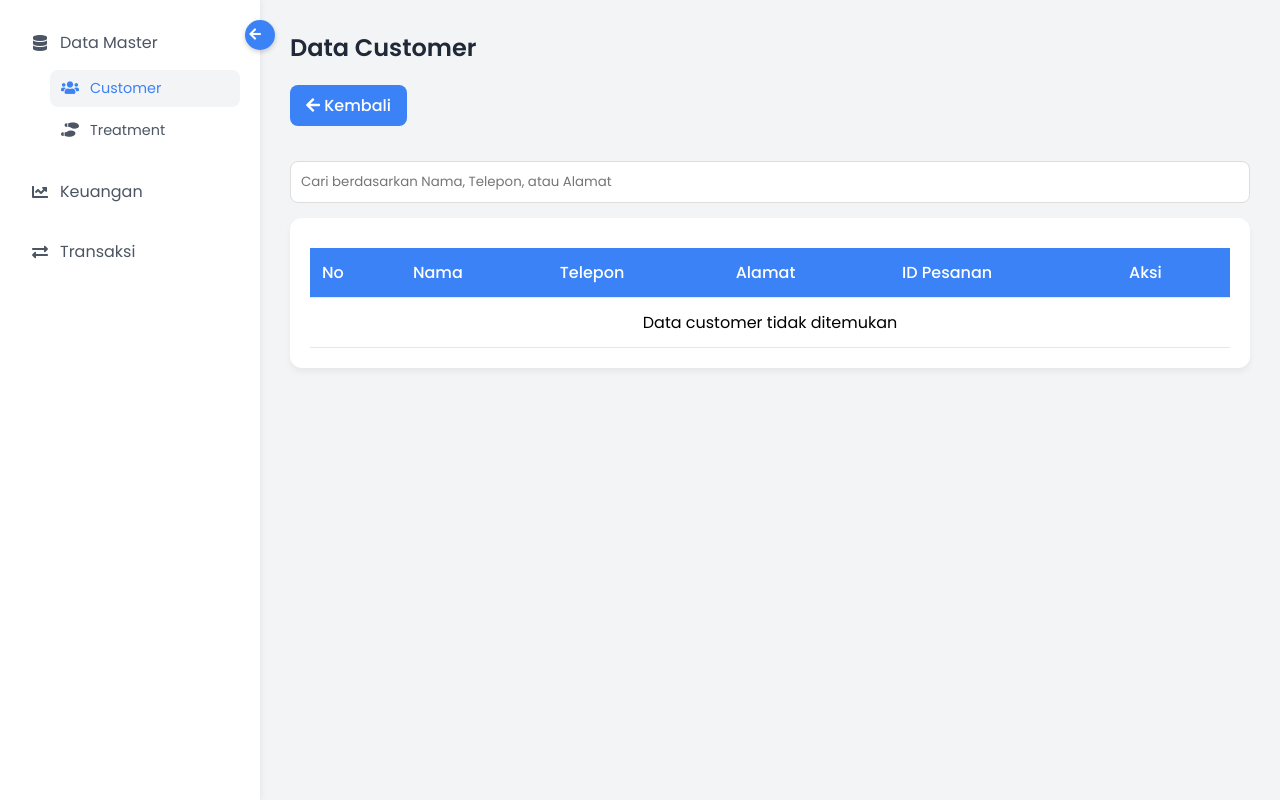
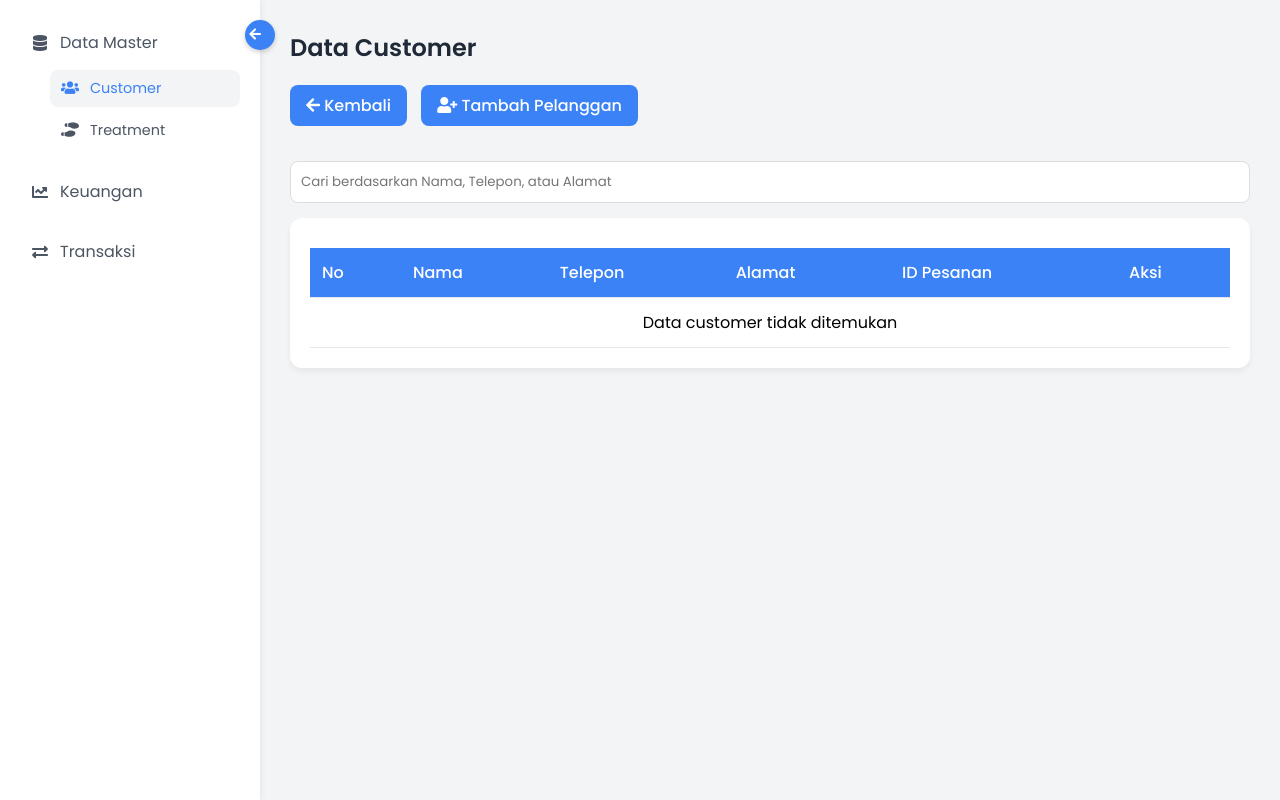
Before and after one commit to ghozahimma65/ExshoeticKL3, a PHP site: page /php/customer.php in a window 1280 px wide. Run offline with PHP 8.4, Linux system fonts and the light colour scheme; data that the repository does not hold is empty.

Commit message:
input customer

```diff
--- a/php/customer.php
+++ b/php/customer.php
@@ -306,6 +306,25 @@ $result = $conn->query($sql);
     background-color: #dc2626;
 }
 
+.btn-add-customer {
+  display: inline-block;
+  margin-bottom: 20px;
+  padding: 8px 16px;
+  background-color: #3b82f6;
+  color: #fff;
+  text-decoration: none;
+  border-radius: 8px;
+  font-weight: 500;
+  transition: all 0.2s ease-in-out;
+  margin-left: 10px; /* Beri jarak dari tombol "Kembali" */
+}
+
+.btn-add-customer:hover {
+  background-color: #2563eb;
+  transform: scale(1.05);
+}
+
+
   </style>
 </head>
 <body>
@@ -350,6 +369,8 @@ $result = $conn->query($sql);
 <div class="content" id="content">
   <h1 class="page-title">Data Customer</h1>
   <a href="../admin.html" class="btn-back"><i class="fas fa-arrow-left"></i> Kembali</a>
+  <a href="tambah_customer.php" class="btn-add-customer"><i class="fas fa-user-plus"></i> Tambah Pelanggan</a>
+
   <input type="text" id="searchInput" placeholder="Cari berdasarkan Nama, Telepon, atau Alamat" onkeyup="searchFunction()" style="width: 100%; padding: 10px; margin: 15px 0; border: 1px solid #ddd; border-radius: 8px;">
 
   <div class="table-container">
```
